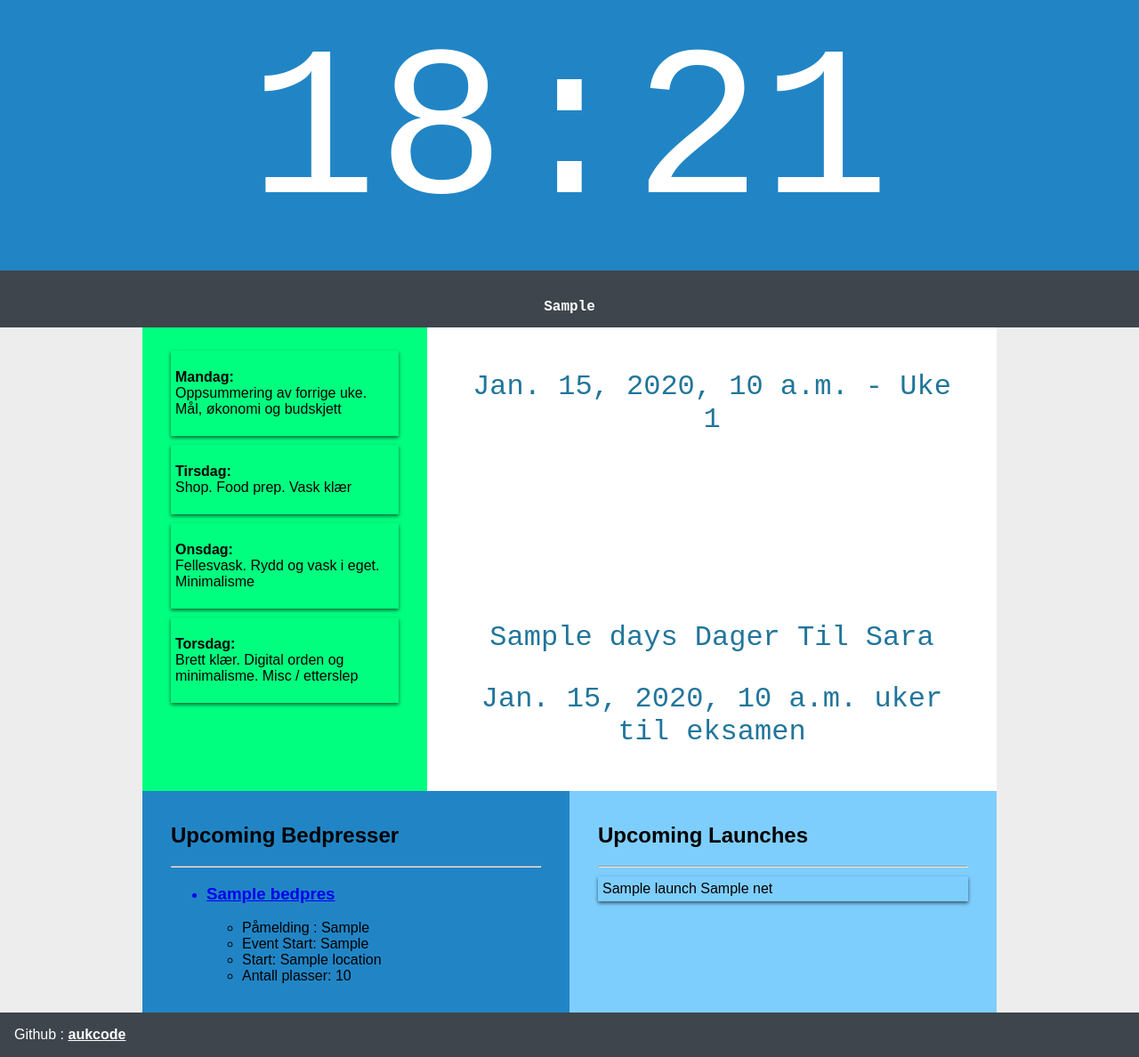
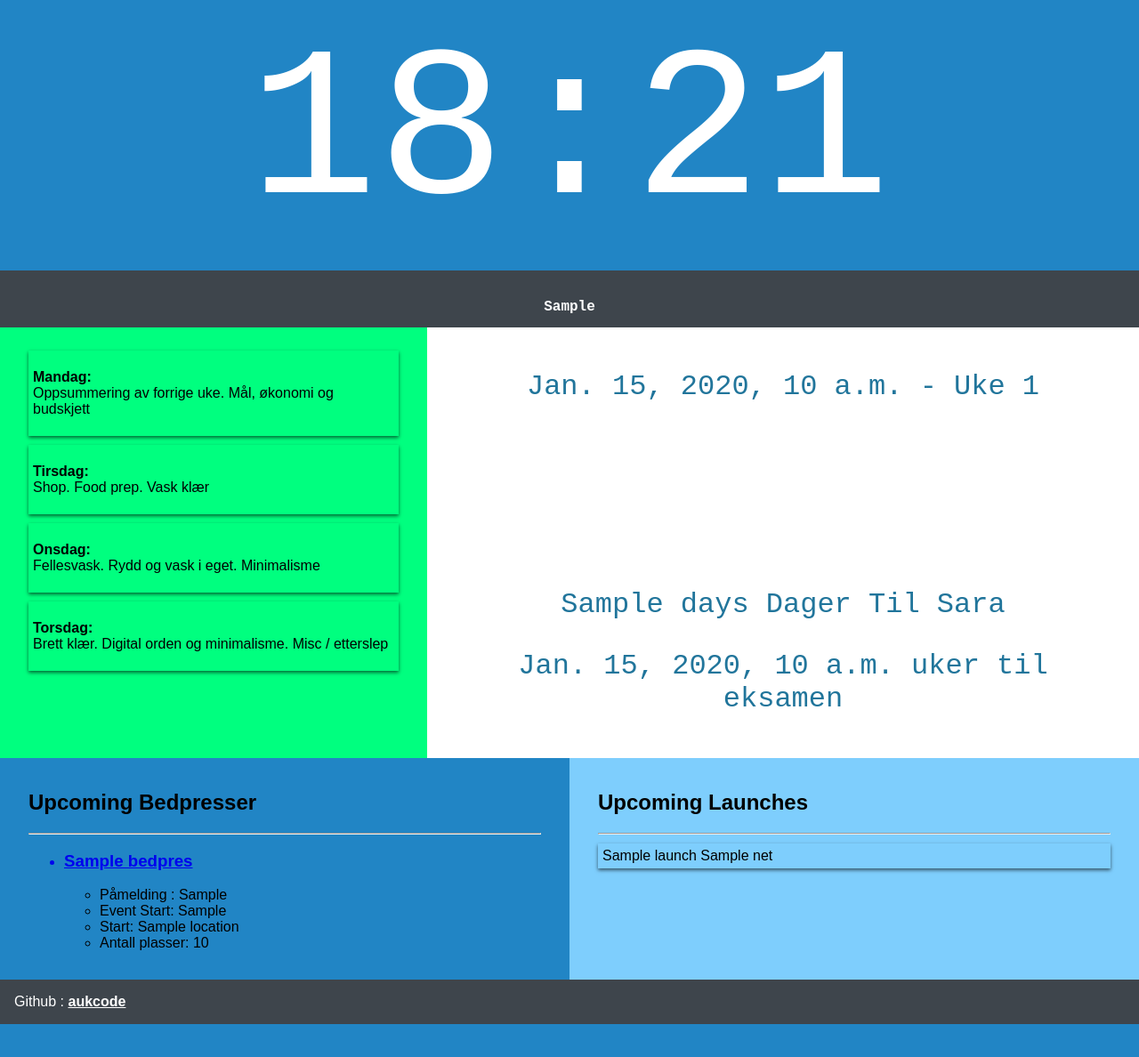
Before and after one commit to aukoyy/infoscreen, a Django app: template display/templates/display/displaypage.html in a window 1280 px wide. Shown: the whole page at 89% size. After the commit the page ends 1151 px from the top, so only its background shows below. Run offline with Django 3.2, Linux system fonts and the light colour scheme; tables that the repository leaves empty hold one stand-in row (values such as "Sample post"); the template is opened without the code that fills it: values that come from a table or form of the project are taken from there, most other values are stand-ins (such as "Sample title", 1, 10 or a date in 2020); parts of the project's set-up code (start-up, migrations or seed data) failed here and were passed over.

Commit message:
expanding grid to take up entire page

```diff
--- a/display/static/grid.css
+++ b/display/static/grid.css
@@ -36,21 +36,21 @@
         }
 
         .sidebar {
-            grid-column: 2/4;
+            grid-column: 1/4;
         }
 
         .main-content {
-            grid-column: 4/8;
+            grid-column: 4/9;
             grid-row: 3/4;
         }
 
         .twin {
-            grid-column: 2/5;
+            grid-column: 1/5;
             grid-row: 4/5;
         }
 
         .twin:last-of-type {
-            grid-column: 5/8;
+            grid-column: 5/9;
         }
 
     }
```
